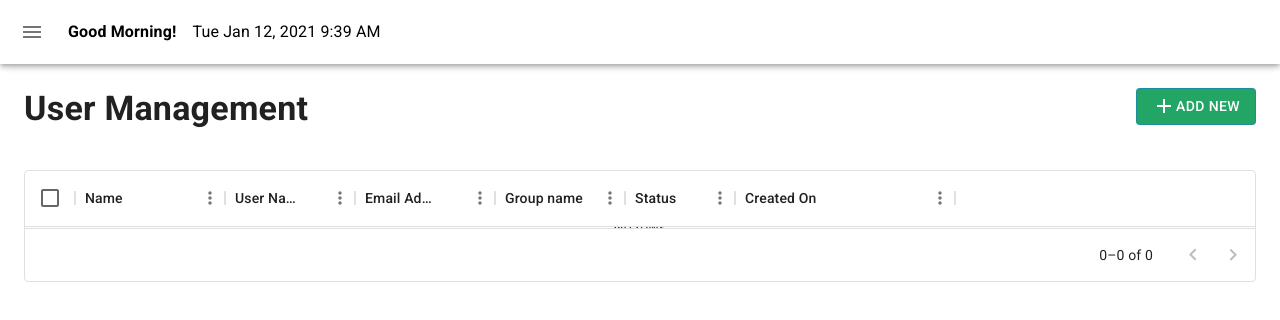
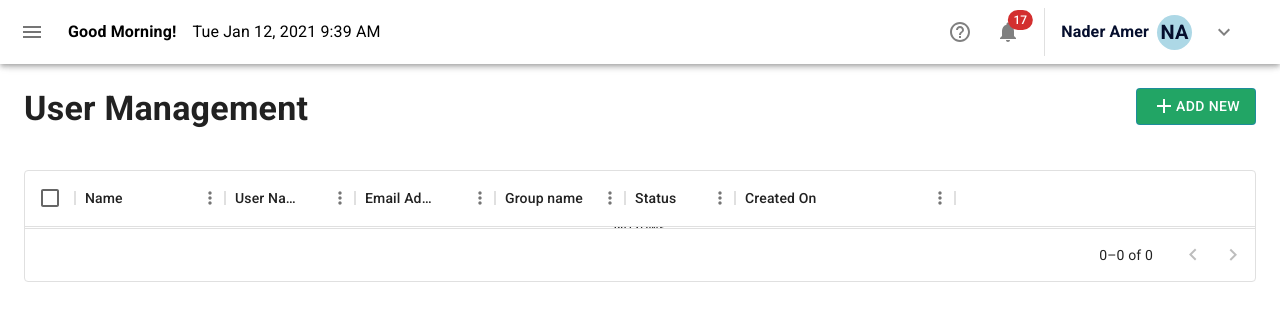
Before and after one commit to Price2/add-user, a React (Create React App) app: page / in a window 1280 px wide. Shown: the top 320 px of the page. Built offline with nearby package versions, Linux system fonts and the light colour scheme.

Commit message:
Adjusted navbar UI

```diff
--- a/src/components/Layout.js
+++ b/src/components/Layout.js
@@ -16,15 +16,23 @@ import NestedList from './List';
 import image from '../images/reno.png'
 import SearchIcon from '@mui/icons-material/Search';
 import { InputAdornment, TextField } from "@mui/material";
-import ListItem from '@mui/material/ListItem';
+import DataGridTable from './Table';
+import ModalForm from './Modal';
+import NotificationsIcon from '@mui/icons-material/Notifications';
+import Badge from '@mui/material/Badge';
+import HelpOutlineIcon from '@mui/icons-material/HelpOutline';
+import Menu from '@mui/material/Menu';
+import MenuItem from '@mui/material/MenuItem';
+import Avatar from '@mui/material/Avatar';
+import Stack from '@mui/material/Stack';
 import ListItemButton from '@mui/material/ListItemButton';
-import ListItemText from '@mui/material/ListItemText';
-import DataGridTable from './Table';
-import ModalForm from './Modal'
-
-
+import ExpandLess from '@mui/icons-material/ExpandLess';
+import ExpandMore from '@mui/icons-material/ExpandMore';
+import Button from '@mui/material/Button';
+import ArrowDropDownIcon from '@mui/icons-material/ArrowDropDown';
 
 const drawerWidth = 240;
+const menuId = 'primary-search-account-menu';
 
 const Main = styled('main', { shouldForwardProp: (prop) => prop !== 'open' })(
   ({ theme, open }) => ({
@@ -71,13 +79,29 @@ const DrawerHeader = styled('div')(({ theme }) => ({
   justifyContent: 'flex-end',
 }));
 
+
+
+
 export default function PersistentDrawerLeft() {
   const theme = useTheme();
+  const [anchorEl, setAnchorEl] = React.useState(null);
+  const [, setMobileMoreAnchorEl] = React.useState(null);
+
+  const [profile, setProfile] = React.useState(false);
   const [open, setOpen] = React.useState(false);
   const [searchTerm, setSearchTerm] = React.useState("");
   const [openForm, setOpenForm] = React.useState(false);
   const [formData, setFormData] = React.useState([]);
 
+  const open_dropdown = Boolean(anchorEl);
+
+
+  const handleClose = () => {
+    setAnchorEl(null);
+  };
+  const handleClick = (event) => {
+    setAnchorEl(event.currentTarget);
+  };
   const handleChange = (event) => {
     setSearchTerm(event.target.value);
   };
@@ -95,8 +119,8 @@ export default function PersistentDrawerLeft() {
     console.log("modal state: ", openForm)
   }
 
-  const submitModal = (data)=>{
-    setFormData( current => [...current, data])
+  const submitModal = (data) => {
+    setFormData(current => [...current, data])
   }
   return (
     <Box sx={{ display: 'flex' }}>
@@ -119,15 +143,72 @@ export default function PersistentDrawerLeft() {
             Tue Jan 12, 2021 9:39 AM
           </Typography>
 
-          <List>
+          <Box sx={{ flexGrow: 1 }} />
+          <Box sx={{ display: { xs: 'none', md: 'flex' }, color: 'gray' }}>
+            <IconButton size="large" color="inherit">
+              <Badge color="error">
+                <HelpOutlineIcon />
+              </Badge>
+            </IconButton>
+            <IconButton
+              size="large"
+              aria-label="show 17 new notifications"
+              color="inherit"
+            >
 
-            <ListItem disablePadding>
-              <ListItemButton sx={{ textAlign: 'center' }}>
-                <ListItemText primary='Testing' />
-              </ListItemButton>
-            </ListItem>
+              <Badge badgeContent={17} color="error">
+                <NotificationsIcon />
+              </Badge>
+            </IconButton>
+            <IconButton
+              size="large"
+              edge="end"
+              aria-label="account of current user"
+              aria-controls={menuId}
+              aria-haspopup="true"
+              color="inherit"
+            >
+            </IconButton>
+            <Divider sx={{ mr: 2 }} orientation="vertical" flexItem />
+            <Typography sx={{ fontWeight: 'bold', color: '#050e2d', mr: 1, alignSelf: 'center' }}>
+              Nader Amer
+            </Typography>
+            <Stack direction="row" spacing={2}>
+              <Avatar sx={{ bgcolor: 'lightBlue', width: 35, height: 35, color: '#050e2d', fontWeight: 'bold', alignSelf: 'center' }}>NA</Avatar>
+            </Stack>
 
-          </List>
+
+            <Button
+              id="demo-positioned-button"
+              aria-controls={open_dropdown ? 'demo-positioned-menu' : undefined}
+              aria-haspopup="true"
+              aria-expanded={open_dropdown ? 'true' : undefined}
+              onClick={handleClick}
+              sx={{color:'gray'}}
+            >
+             {open_dropdown ? <ExpandLess /> : <ExpandMore />}
+            </Button>
+            <Menu
+              id="demo-positioned-menu"
+              aria-labelledby="demo-positioned-button"
+              anchorEl={anchorEl}
+              open={open_dropdown}
+              onClose={handleClose}
+              anchorOrigin={{
+                vertical: 'top',
+                horizontal: 'left',
+              }}
+              transformOrigin={{
+                vertical: 'top',
+                horizontal: 'left',
+              }}
+            >
+              <MenuItem onClick={handleClose}>Profile</MenuItem>
+              <MenuItem onClick={handleClose}>My account</MenuItem>
+              <MenuItem onClick={handleClose}>Logout</MenuItem>
+            </Menu>
+
+          </Box>
 
         </Toolbar>
       </AppBar>
@@ -188,9 +269,9 @@ export default function PersistentDrawerLeft() {
           </Button> */}
 
 
-          <ModalForm toggleForm={toggleModal} submit={submitModal} formState= {openForm}/>
+          <ModalForm toggleForm={toggleModal} submit={submitModal} formState={openForm} />
         </Box>
-        <DataGridTable data= {formData} />
+        <DataGridTable data={formData} />
       </Main>
     </Box>
   );
```
